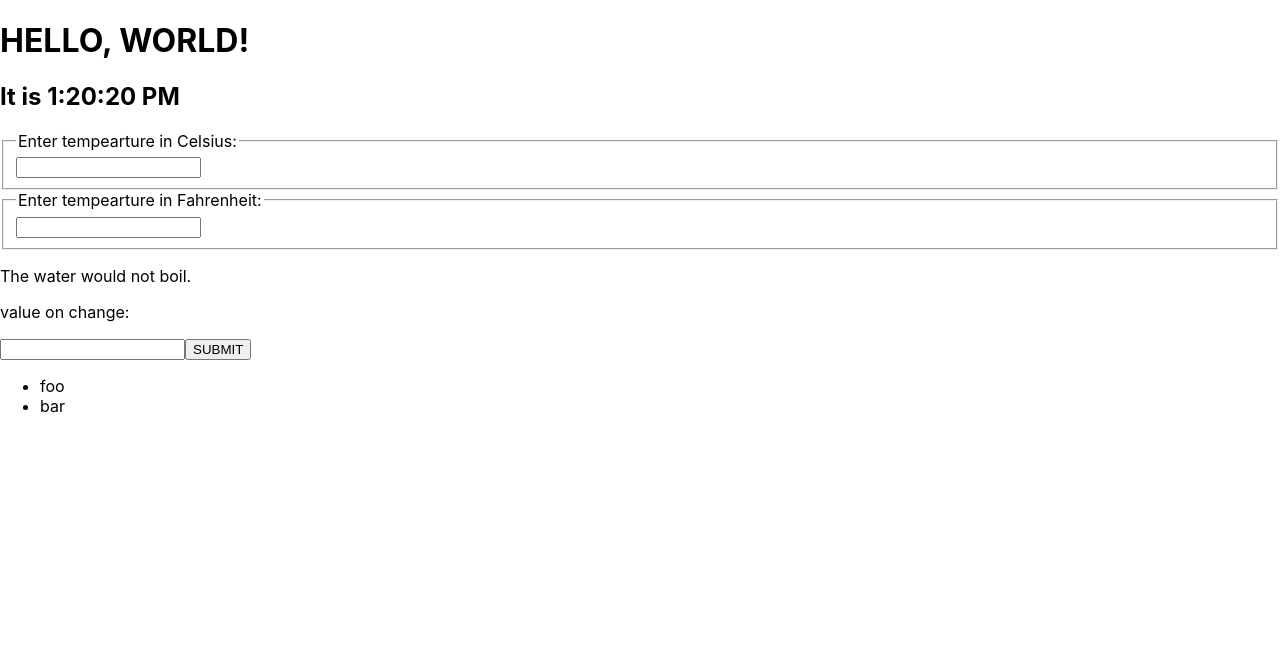
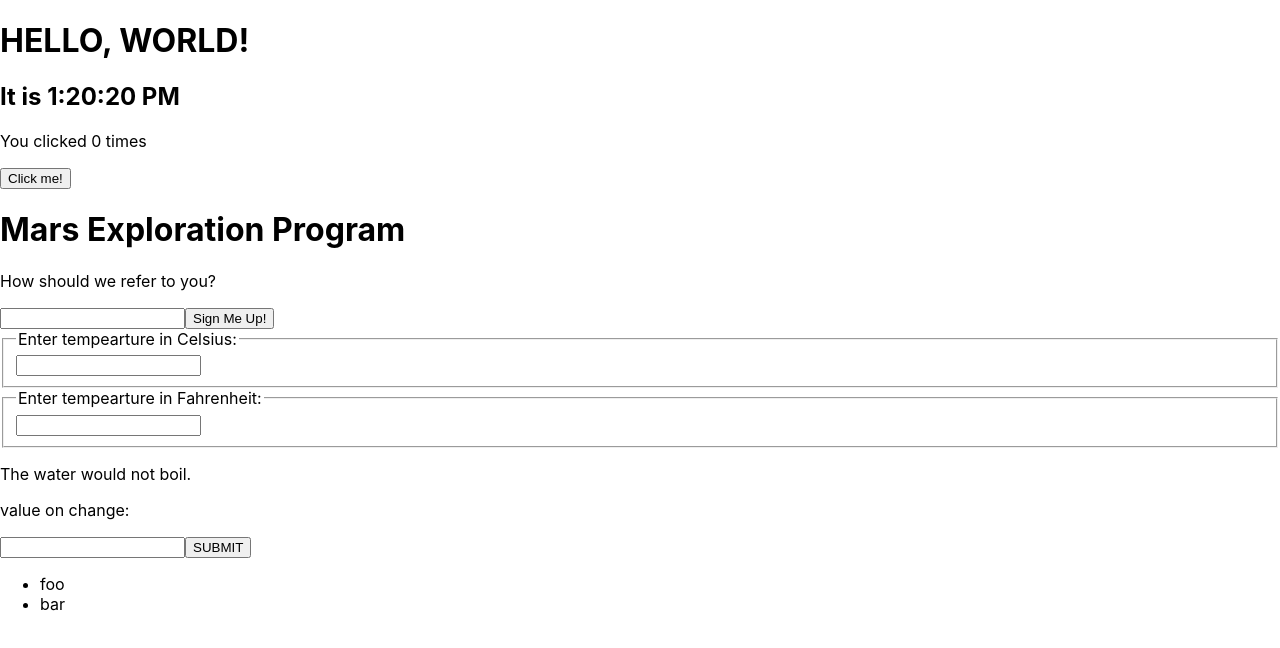
Before and after one commit to tarrows/look-at-static, a React app in the folder hello-crapp/: page / in a window 1280 px wide. Built offline with nearby package versions, Linux system fonts and the light colour scheme.

Commit message:
introduce hooks

```diff
--- a/hello-crapp/src/App.tsx
+++ b/hello-crapp/src/App.tsx
@@ -5,6 +5,8 @@ import Clock from './components/Clock'
 import SimpleList from './components/SimpleList'
 import SimpleForm from './components/SimpleForm'
 import Calculator from './components/Calculator'
+import SignUpDialog from './components/SignUpDialog';
+import HooksExample from './components/HooksExample';
 
 class App extends Component {
   render() {
@@ -27,6 +29,8 @@ class App extends Component {
         </header>
       */}
         <Clock message={"HELLO, WORLD!"} />
+        <HooksExample />
+        <SignUpDialog />
         <Calculator />
         <SimpleForm />
         <SimpleList items={[{id: 1, name: "foo"}, {id: 2, name: "bar"}]} />
--- /dev/null
+++ b/hello-crapp/src/components/HooksExample.tsx
@@ -0,0 +1,12 @@
+import * as React from 'react'
+
+const HooksExample: React.FC<{ initial?: number }> = ({ initial = 0 }) => {
+  const [count, setCount] = React.useState(initial)
+
+  return (<>
+    <p>You clicked {count} times</p>
+    <button onClick={() => setCount(count + 1)}>Click me!</button>
+  </>)
+}
+
+export default HooksExample
```
